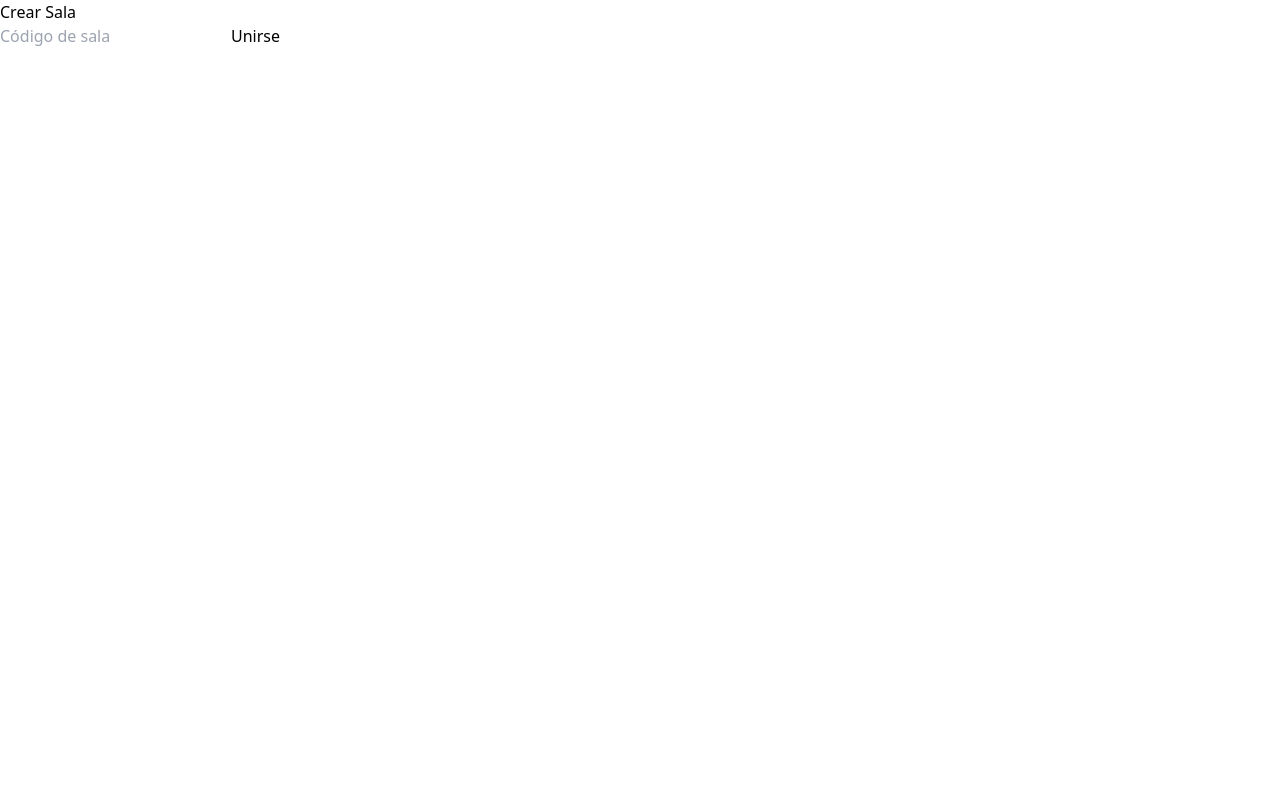
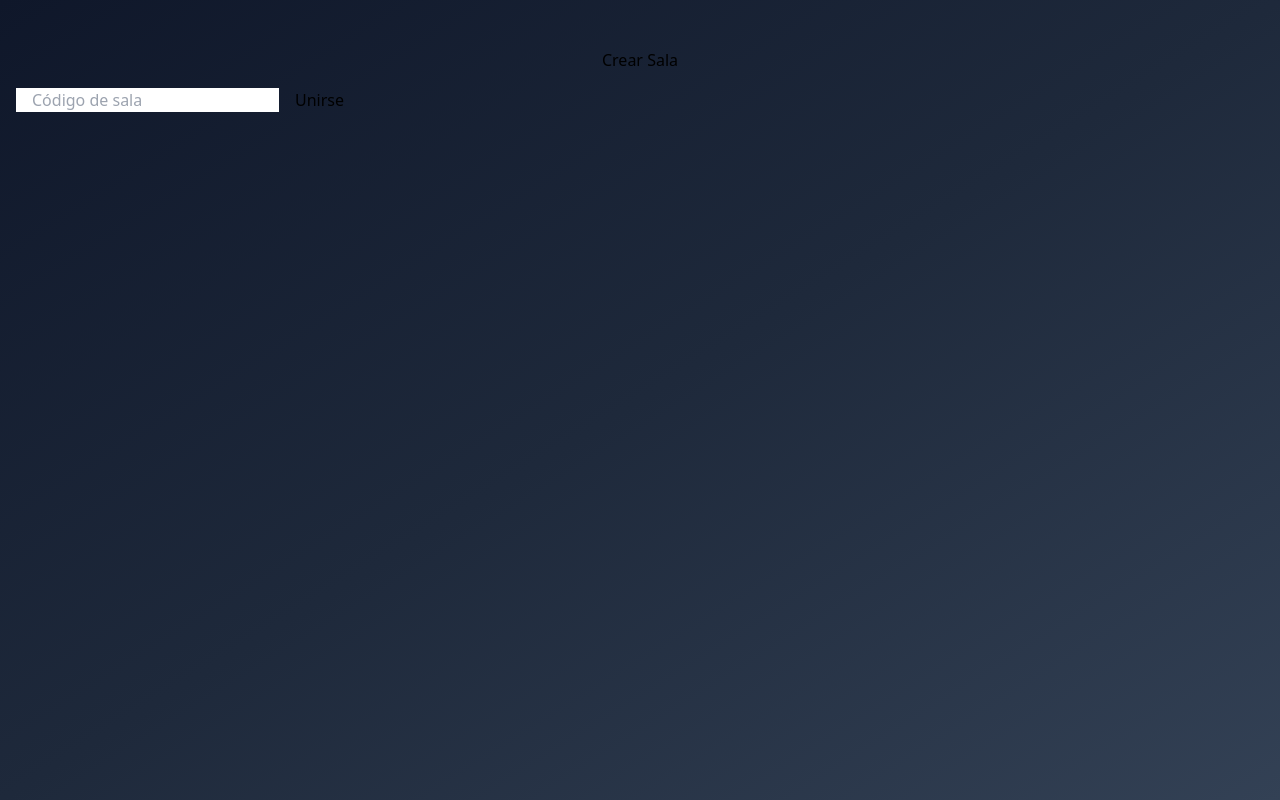
Before and after one commit to Sebadev-7/virse, a React (Vite) app: page / in a window 1280 px wide. Built offline with nearby package versions, Linux system fonts and the light colour scheme; no server answers.

Commit message:
probando tamaño de pantalla

```diff
--- a/src/App.jsx
+++ b/src/App.jsx
@@ -1,6 +1,7 @@
 import React, { useState, useEffect } from "react";
 import { io } from "socket.io-client";
 import ReactPlayer from "react-player";
+import './index.css';
 import {
   Play,
   Pause,
--- a/src/index.css
+++ b/src/index.css
@@ -2,8 +2,49 @@
 @tailwind components;
 @tailwind utilities;
 /* Ajuste de altura para la versión móvil horizontal */
+/* index.css */
+
+/* Estilos generales */
+.min-h-screen {
+  min-height: 100vh;
+}
+
+.bg-gradient-to-br {
+  background: linear-gradient(to bottom right, #0F172A, #1E293B, #334155);
+}
+
+.flex-grow {
+  flex-grow: 1;
+}
+
+.pt-12 {
+  padding-top: 3rem;
+}
+
+.px-4 {
+  padding-left: 1rem;
+  padding-right: 1rem;
+}
+
+.space-y-4 > *:not(:last-child) {
+  margin-bottom: 1rem;
+}
+
+.w-full {
+  width: 100%;
+}
+
+.bg-black {
+  background-color: #000;
+}
+
+.aspect-video {
+  aspect-ratio: 16 / 9;
+}
+
+/* Estilos específicos para dispositivos móviles en orientación horizontal */
 @media (max-width: 768px) and (orientation: landscape) {
-    .mobile-horizontal-video {
-      height: 320px; /* Ajusta este valor según sea necesario */
-    }
+  .mobile-horizontal-video {
+    max-height: 50vh; /* Ajusta este valor según sea necesario */
   }
+}
```
